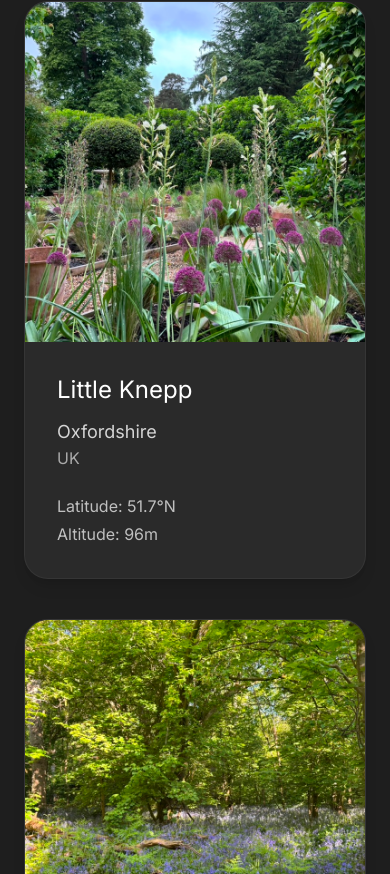
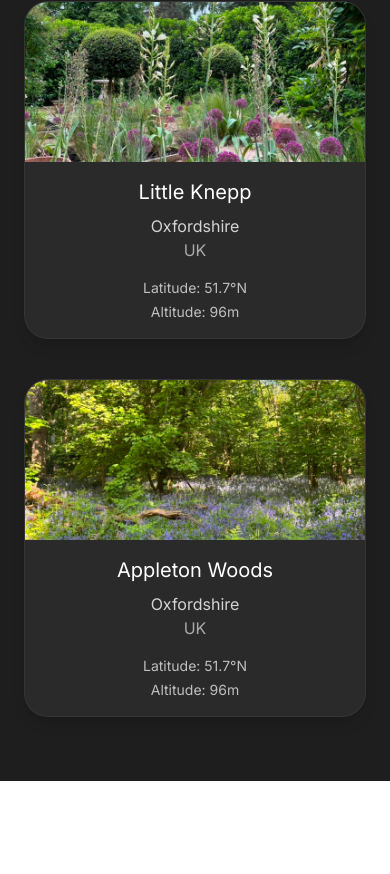
Before and after one commit to willsimons65/wild-clocks, a React (Vite) app in the folder climate-dashboard-react/: page / in a window 390 px wide. Shown: the part 830-1704 px from the top of the page. After the commit the page ends 1611 px from the top, so only its background shows below. Built offline with nearby package versions, Linux system fonts and the light colour scheme.

Commit message:
Added tweaks to the mobile version

```diff
--- a/climate-dashboard-react/src/components/home/PlaceCard.jsx
+++ b/climate-dashboard-react/src/components/home/PlaceCard.jsx
@@ -24,24 +24,42 @@ export default function PlaceCard({
         border border-white/5
       "
     >
-      {/* Thumbnail */}
-      <div className="md:w-1/2 w-full">
+      {/* IMAGE */}
+      <div className="w-full md:w-1/2">
         <img
           src={image}
           alt={title}
           loading="lazy"
-          className="w-full h-full object-cover md:h-auto"
+          className="
+            w-full
+            h-40 md:h-full    /* ⭐ shorter landscape image on mobile */
+            object-cover
+          "
         />
       </div>
 
-      {/* Text */}
-      <div className="md:w-1/2 w-full p-8 flex flex-col justify-top">
-        <h2 className="text-2xl font-normal mb-3">{title}</h2>
-        <p className="text-lg text-white/80">{location}</p>
-        <p className="text-white/60 mb-6">{country}</p>
+      {/* TEXT */}
+      <div
+        className="
+          w-full md:w-1/2
+          p-4 md:p-8       /* ⭐ smaller padding on mobile */
+          flex flex-col justify-center
+          text-center md:text-left  /* ⭐ center text on mobile, left on desktop */
+        "
+      >
+        <h2 className="text-xl md:text-2xl font-normal mb-2 md:mb-3">
+          {title}
+        </h2>
 
-        <p className="text-white/70 text-base">Latitude: {latitude}</p>
-        <p className="text-white/70 text-base mt-1">Altitude: {altitude}</p>
+        <p className="text-base md:text-lg text-white/80">{location}</p>
+        <p className="text-white/60 mb-4 md:mb-6">{country}</p>
+
+        <p className="text-white/70 text-sm md:text-base">
+          Latitude: {latitude}
+        </p>
+        <p className="text-white/70 text-sm md:text-base mt-1">
+          Altitude: {altitude}
+        </p>
       </div>
     </Link>
   );
--- a/climate-dashboard-react/src/components/photos/Lightbox.jsx
+++ b/climate-dashboard-react/src/components/photos/Lightbox.jsx
@@ -121,9 +121,16 @@ export default function Lightbox({
         >
           {/* Title */}
           {monthName && (
-            <div className="text-white text-3xl font-light mb-4 tracking-wide">
-              {monthName}
-            </div>
+          <div className="
+              text-white
+              text-xl md:text-3xl   /* mobile → xl, desktop → 3xl */
+              font-light
+              mb-4
+              tracking-wide
+            "
+          >
+          {monthName}
+          </div>
           )}
 
           <div
@@ -132,22 +139,35 @@ export default function Lightbox({
           >
             {/* CLOSE BUTTON */}
             <button
-              aria-label="Close"
-              onClick={onClose}
-              className="absolute -top-12 right-0 text-white text-3xl
-                       hover:text-white/70 select-none"
+            aria-label="Close"
+            onClick={onClose}
+            className="
+                absolute
+                -top-10 md:-top-12   /* move closer on mobile */
+                right-0
+                text-white
+                text-2xl md:text-3xl  /* smaller icon on mobile */
+                hover:text-white/70
+                select-none
+              "
             >
-              ✕
+            ×
             </button>
 
             {/* MAIN IMAGE */}
-            <div className="relative flex items-center justify-center">
+            <div className="relative flex items-center justify-center w-full">
+
               <img
                 key={safeImage}
                 src={safeImage}
                 alt=""
                 className={`
-                  max-w-[70vw] max-h-[70vh] object-contain rounded-xl shadow-2xl
+                  w-[90vw]            /* ⭐ much larger image on mobile */
+                  h-[90vw]            /* ⭐ keeps it square */
+                  max-w-[600px]       /* desktop constraint */
+                  max-h-[600px]       /* desktop constraint */
+                  object-contain
+                  rounded-xl shadow-2xl
                   transition-all duration-300
                   ${animClass}
                 `}
@@ -164,9 +184,14 @@ export default function Lightbox({
                 aria-label="Previous image"
                 onClick={doPrev}
                 disabled={isAnimating || index === 0}
-                className="absolute left-[-60px] top-1/2 -translate-y-1/2
-                           text-white text-5xl hover:text-white/70
-                           disabled:opacity-30"
+                className="
+                  absolute
+                  left-3 md:left-6          /* ⭐ reduced by 50% */
+                  top-1/2 -translate-y-1/2
+                  text-white text-4xl md:text-5xl  /* slightly smaller on mobile */
+                  hover:text-white/70
+                  disabled:opacity-30
+                "
               >
                 ‹
               </button>
@@ -176,9 +201,14 @@ export default function Lightbox({
                 aria-label="Next image"
                 onClick={doNext}
                 disabled={isAnimating || index === images.length - 1}
-                className="absolute right-[-60px] top-1/2 -translate-y-1/2
-                           text-white text-5xl hover:text-white/70
-                           disabled:opacity-30"
+                className="
+                  absolute
+                  right-3 md:right-6         /* ⭐ reduced by 50% */
+                  top-1/2 -translate-y-1/2
+                  text-white text-4xl md:text-5xl
+                  hover:text-white/70
+                  disabled:opacity-30
+                "
               >
                 ›
               </button>
```
